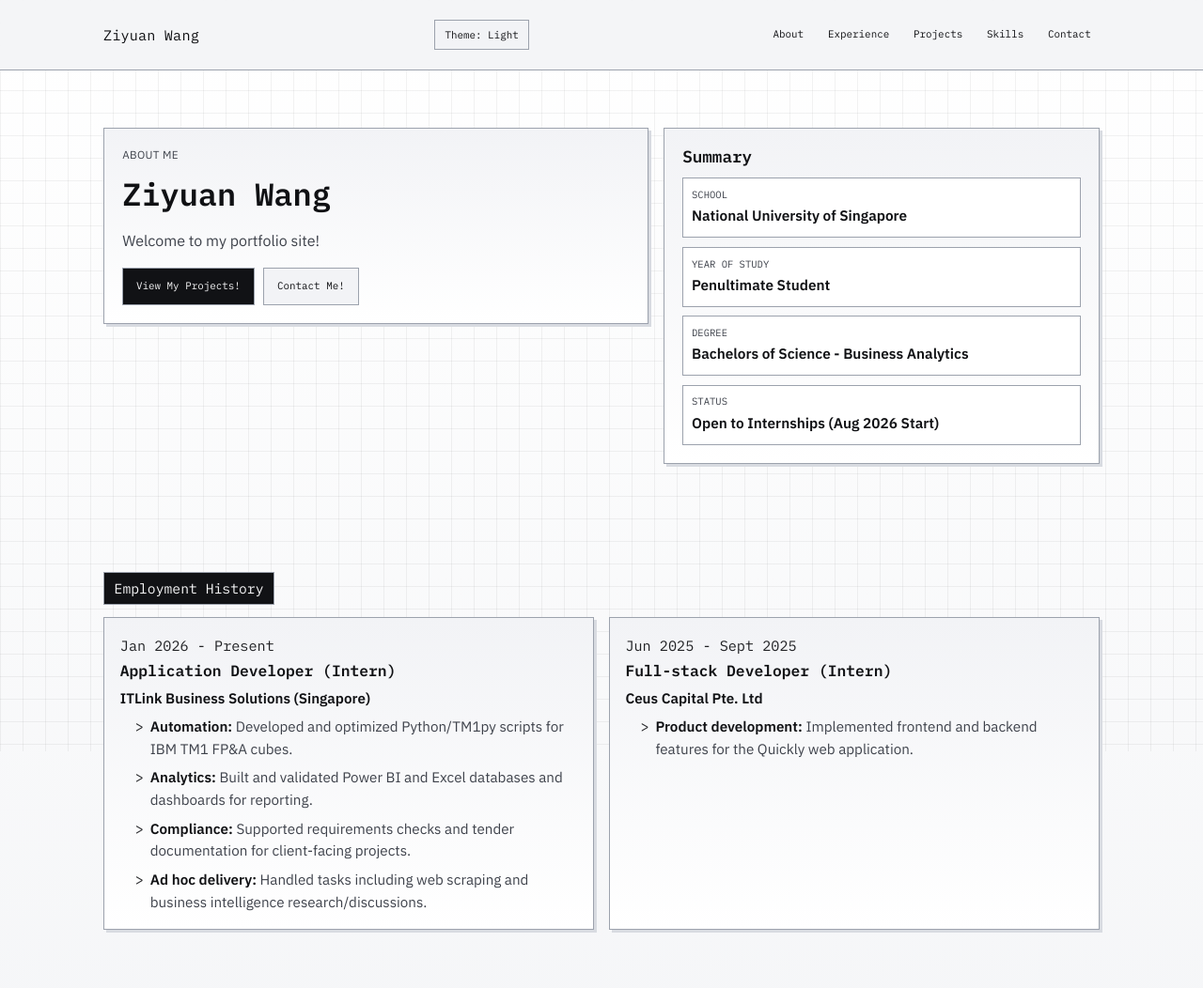
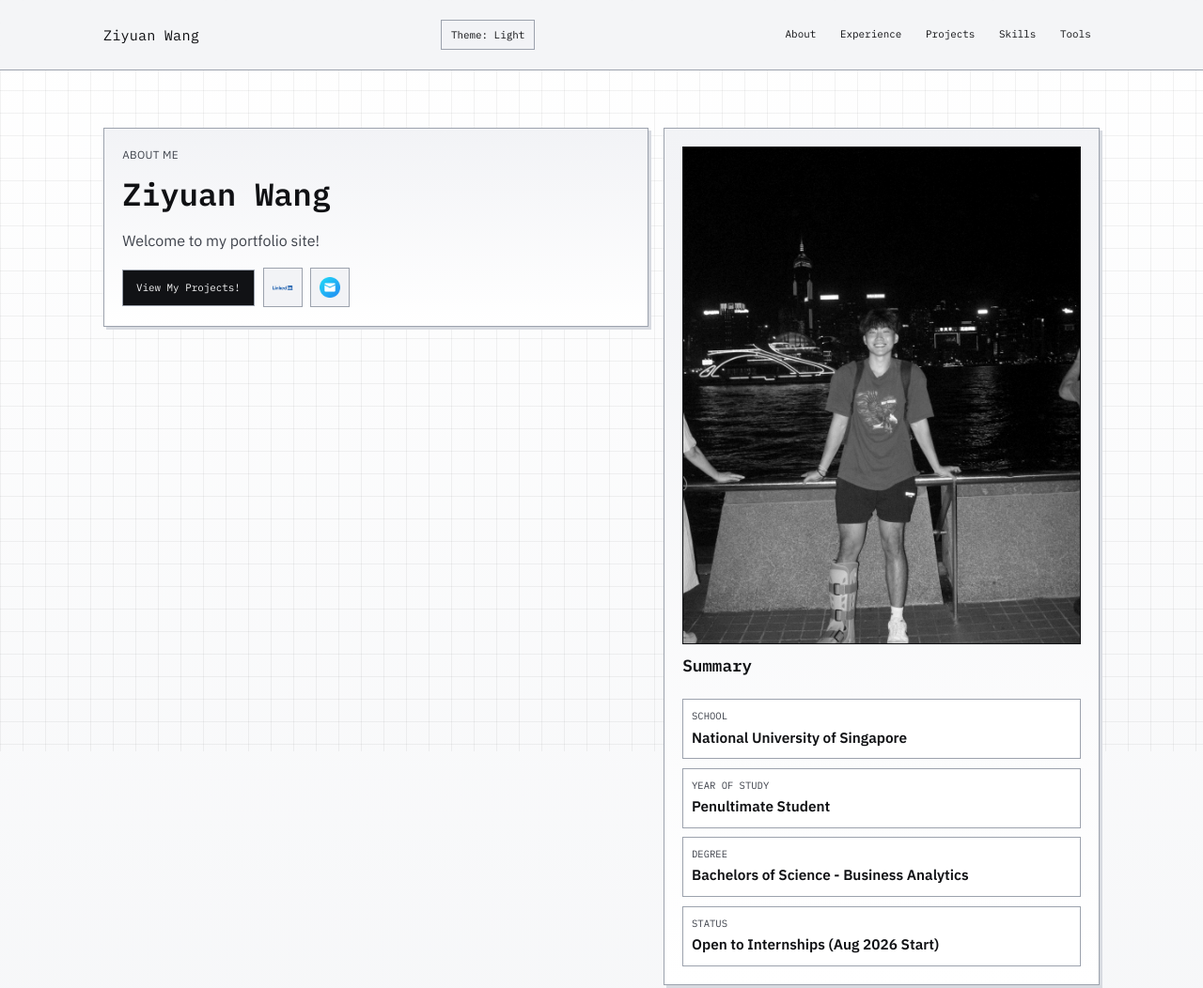
Before and after one commit to ziiiyuann/ziyuan_website, a plain HTML site: page index.html in a window 1280 px wide. Shown: the top 1052 px of the page at 94% size. Drawn offline with Linux system fonts and the light colour scheme.

Commit message:
Add hero social icon buttons and integrate profile imagery

```diff
--- a/index.html
+++ b/index.html
@@ -22,7 +22,7 @@
         <a href="#experience">Experience</a>
         <a href="#projects">Projects</a>
         <a href="#skills">Skills</a>
-        <a href="#contact">Contact</a>
+        <a href="#tools">Tools</a>
       </nav>
     </div>
   </header>
@@ -36,11 +36,21 @@
           <p class="lead">Welcome to my portfolio site!</p>
           <div class="hero-actions">
             <a class="btn btn-primary" href="#projects">View My Projects!</a>
-            <a class="btn btn-secondary" href="#contact">Contact Me!</a>
+            <div class="hero-icon-links">
+              <a class="icon-btn" href="https://www.linkedin.com/in/ziiiyuann/" target="_blank" rel="noopener noreferrer" aria-label="Open LinkedIn profile">
+                <img src="assets/images/Linkedin%20Icon.png" alt="" />
+              </a>
+              <a class="icon-btn" href="mailto:wzy980907@outlook.com" aria-label="Send email">
+                <img src="assets/images/Email-Icon.png" alt="" />
+              </a>
+            </div>
           </div>
         </div>
 
         <aside class="hero-side panel reveal">
+          <figure class="hero-photo">
+            <img src="assets/images/6127549091983068987.jpg" alt="Portrait of Ziyuan Wang" />
+          </figure>
           <h2>Summary</h2>
           <ul class="stat-list">
             <li><span>School</span><strong>National University of Singapore</strong></li>
@@ -63,10 +73,10 @@
             <h3>Application Developer (Intern)</h3>
             <p class="card-sub">ITLink Business Solutions (Singapore)</p>
             <ul class="impact-list">
-              <li><strong>Automation:</strong> Developed and optimized Python/TM1py scripts for IBM TM1 FP&A cubes.</li>
-              <li><strong>Analytics:</strong> Built and validated Power BI and Excel databases and dashboards for reporting.</li>
-              <li><strong>Compliance:</strong> Supported requirements checks and tender documentation for client-facing projects.</li>
-              <li><strong>Ad hoc delivery:</strong> Handled tasks including web scraping and business intelligence research/discussions.</li>
+              <li>Developed and optimized Python/TM1py scripts for IBM TM1 FP&A cubes.</li>
+              <li>Built and validated Power BI and Excel databases and dashboards for reporting.</li>
+              <li>Supported requirements checks and tender documentation for client-facing projects.</li>
+              <li>Handled tasks including web scraping and business intelligence research/discussions.</li>
             </ul>
           </article>
           <article class="pixel-card reveal">
@@ -74,7 +84,7 @@
             <h3>Full-stack Developer (Intern)</h3>
             <p class="card-sub">Ceus Capital Pte. Ltd</p>
             <ul class="impact-list">
-              <li><strong>Product development:</strong> Implemented frontend and backend features for the Quickly web application.</li>
+              <li>Implemented frontend and backend features for the Quickly web application.</li>
             </ul>
           </article>
         </div>
@@ -129,17 +139,6 @@
       </div>
     </section>
 
-    <section id="contact" class="section">
-      <div class="container">
-        <div class="title-chip">Contact Me</div>
-        <div class="panel reveal">
-          <div class="hero-actions">
-            <a class="btn btn-primary" href="https://www.linkedin.com/in/ziiiyuann/" target="_blank" rel="noopener noreferrer">LinkedIn</a>
-            <a class="btn btn-secondary" href="mailto:wzy980907@outlook.com">Email</a>
-          </div>
-        </div>
-      </div>
-    </section>
   </main>
 
   <footer class="site-footer">
--- a/styles.css
+++ b/styles.css
@@ -163,6 +163,29 @@ h3,
   align-items: start;
 }
 
+.hero-side {
+  display: grid;
+  gap: 0.8rem;
+}
+
+.hero-photo {
+  margin: 0;
+  aspect-ratio: 4 / 5;
+  overflow: hidden;
+  border: 1px solid var(--line);
+  background: var(--bg-soft);
+  box-shadow: inset 0 0 0 1px var(--line-soft);
+}
+
+.hero-photo img {
+  display: block;
+  width: 100%;
+  height: 100%;
+  object-fit: cover;
+  filter: grayscale(100%) contrast(1.03);
+  transform: scale(1.01);
+}
+
 .panel,
 .pixel-card,
 .skill-list li {
@@ -227,6 +250,7 @@ li {
   display: flex;
   gap: 0.6rem;
   flex-wrap: wrap;
+  align-items: center;
 }
 
 .btn {
@@ -249,6 +273,41 @@ li {
 
 .btn-primary:hover {
   filter: brightness(0.95);
+}
+
+.hero-icon-links {
+  display: inline-flex;
+  gap: 0.48rem;
+}
+
+.icon-btn {
+  width: 42px;
+  height: 42px;
+  display: inline-flex;
+  align-items: center;
+  justify-content: center;
+  border: 1px solid var(--line-soft);
+  background: var(--panel-alt);
+  box-shadow: inset 0 0 0 0 var(--line);
+  transition: border-color 140ms ease, transform 140ms ease, box-shadow 140ms ease, background-color 140ms ease;
+}
+
+.icon-btn:hover {
+  border-color: var(--line);
+  background: var(--panel);
+  box-shadow: inset 0 0 0 999px rgba(255, 255, 255, 0.06);
+  transform: translateY(-1px);
+}
+
+body[data-theme="light"] .icon-btn:hover {
+  box-shadow: inset 0 0 0 999px rgba(0, 0, 0, 0.08);
+}
+
+.icon-btn img {
+  width: 22px;
+  height: 22px;
+  object-fit: contain;
+  display: block;
 }
 
 .stat-list {
```
Also changed, not shown: assets/images/6127549091983068987.jpg (added), assets/images/Email-Icon.png (added), assets/images/Linkedin Icon.png (added).
